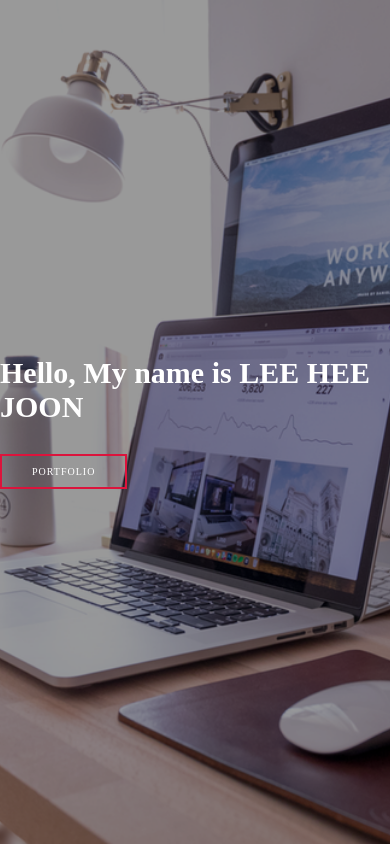
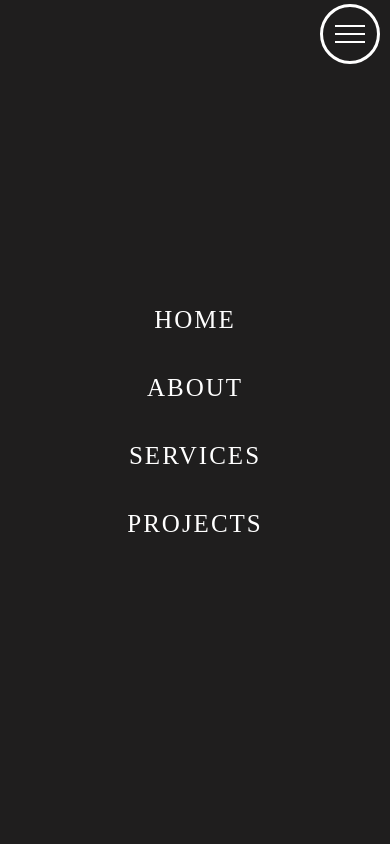
Before and after one commit to LEEHEEJOON/LHJ_portfolio, a plain HTML site: page index.html in a window 390 px wide. Shown: the top 844 px of the page. Drawn offline with Linux system fonts and the light colour scheme.

Commit message:
반응형 웹사이트 변경 및 햄버거 메뉴 추가

```diff
--- a/index.html
+++ b/index.html
@@ -10,6 +10,30 @@
     <script src="scripts.js"></script>
   </head>
   <body>
+    <!-- Header navbar -->
+    <section id="header">
+      <div class="header container">
+        <div class="nav-bar">
+          <div class="brand">
+            <a href="#home">
+              <h1><span>S</span>haif</h1>
+            </a>
+          </div>
+          <div class="nav-list">
+            <div class="hamburger">
+              <div class="bar"></div>
+            </div>
+            <ul>
+              <li><a href="#" data-after="Home">Home</a></li>
+              <li><a href="#" data-after="About">About</a></li>
+              <li><a href="#" data-after="Services">Services</a></li>
+              <li><a href="#" data-after="Projects">Projects</a></li>
+            </ul>
+          </div>
+        </div>
+      </div>
+    </section>
+
     <!-- Home Section Start -->
     <section id="home">
       <div class="home container">
--- a/scripts.js
+++ b/scripts.js
@@ -1,14 +1,24 @@
-$(document).ready(() => {
-  $(window).scroll(() => {
-    if (this.scrollY > 20) {
-      $('.navbar').addClass('sticky');
-    } else {
-      $('.navbar').removeClass('sticky');
-    }
-  });
+// $(document).ready(() => {
+//   $(window).scroll(() => {
+//     if (this.scrollY > 20) {
+//       $('.navbar').addClass('sticky');
+//     } else {
+//       $('.navbar').removeClass('sticky');
+//     }
+//   });
 
-  $('.menu-toggler').click(() => {
-    $(this).toggleClass('active');
-    $('.navbar-menu').toggleClass('active');
-  });
+//   $('.menu-toggler').click(() => {
+//     $(this).toggleClass('active');
+//     $('.navbar-menu').toggleClass('active');
+//   });
+// });
+
+const hamburger = document.querySelector(
+  '.header .nav-bar .nav-list .hamburger'
+);
+const mobile_menu = document.querySelector('.header .nav-bar .nav-list ul');
+const header = document.querySelector('.header.container');
+
+hamburger.addEventListener('click', () => {
+  hamburger.classList.toggle('active');
 });
--- a/style.css
+++ b/style.css
@@ -26,6 +26,10 @@ img {
   object-fit: cover;
 }
 
+span {
+  color: crimson;
+}
+
 p {
   color: black;
   font-size: 1.5rem;
@@ -45,10 +49,6 @@ p {
   text-align: center;
 }
 
-.section-title span {
-  color: crimson;
-}
-
 .cta {
   display: inline-block;
   padding: 10px 30px;
@@ -66,6 +66,126 @@ p {
 .cta:hover {
   color: white;
   background-color: crimson;
+}
+
+/* Header Section */
+#header {
+  position: fixed;
+  z-index: 1000;
+  left: 0;
+  top: 0;
+  width: 100vw;
+  height: auto;
+}
+
+#header .header {
+  min-height: 8vh;
+  background-color: rgba(31, 30, 30, 0.24);
+}
+
+.header .nav-bar {
+  display: flex;
+  align-items: center;
+  justify-content: space-between;
+  width: 100%;
+  height: 100%;
+  max-width: 1300px;
+  padding: 0 10px;
+}
+
+#header .nav-list ul {
+  list-style: none;
+  position: absolute;
+  background-color: rgb(31, 30, 30);
+  width: 100vw;
+  height: 100vh;
+  left: 0;
+  top: 0;
+  display: flex;
+  flex-direction: column;
+  justify-content: center;
+  align-items: center;
+  z-index: 1;
+  overflow: hidden;
+}
+
+#header .nav-list ul a {
+  font-size: 2.5rem;
+  font-weight: 500;
+  letter-spacing: 0.2rem;
+  text-decoration: none;
+  color: white;
+  text-transform: uppercase;
+  padding: 20px;
+  display: block;
+}
+
+#header .nav-list ul a::after {
+  content: attr(data-after);
+  position: absolute;
+  top: 50%;
+  left: 50%;
+  transform: translate(-50%, -50%) scale(0);
+  color: rgba(240, 248, 255, 0.021);
+  font-size: 10rem;
+  letter-spacing: 50px;
+  z-index: -1;
+  transition: 0.3s ease letter;
+}
+
+#header .nav-list ul li:hover a::after {
+  transform: translate(-50%, -50%) scale(1);
+  letter-spacing: initial;
+}
+
+#header .hamburger {
+  width: 60px;
+  height: 60px;
+  display: inline-block;
+  border: 3px solid white;
+  border-radius: 50%;
+  position: relative;
+  display: flex;
+  align-items: center;
+  justify-content: center;
+  z-index: 100;
+  cursor: pointer;
+}
+
+#header .hamburger .bar {
+  height: 2px;
+  width: 30px;
+  position: relative;
+  background-color: white;
+  z-index: -1;
+}
+
+#header .hamburger .bar::after,
+#header .hamburger .bar::before {
+  content: '';
+  position: absolute;
+  height: 100%;
+  width: 100%;
+  left: 0;
+  background-color: white;
+  transition: 0.3s ease;
+  transition-property: top, bottom;
+}
+
+#header .hamburger .bar::after {
+  top: 8px;
+}
+
+#header .hamburger .bar::before {
+  bottom: 8px;
+}
+
+#header .hamburger.active .bar::before {
+  bottom: 0;
+}
+
+#header .hamburger.active .bar::after {
+  top: 0;
 }
 
 /* Home Section */
@@ -196,6 +316,54 @@ p {
   text-align: left;
 }
 
+/* Media Query For Desktop */
+@media only screen and (min-width: 1200px) {
+  #services .service-bottom .service-item {
+    flex-basis: 22%;
+    margin: 1.5%;
+  }
+}
+
 /* Media Query For Tablet Start */
+@media only screen and (min-width: 768px) {
+  .cta {
+    font-size: 2.5rem;
+    padding: 20px 60px;
+  }
 
-/* Media Query For Tablet End */
+  h1.section-title {
+    font-size: 7rem;
+  }
+
+  /* Home Section */
+  #home h1 {
+    font-size: 7rem;
+  }
+
+  /* About Me Section */
+  #about .about {
+    flex-direction: row;
+  }
+
+  #about .col-left {
+    width: 600px;
+    height: 400px;
+    padding-left: 60px;
+  }
+
+  #about .col-right {
+    text-align: left;
+    padding: 30px;
+  }
+
+  #about .col-right h1 {
+    text-align: left;
+  }
+  /* Services Section */
+  #services .service-bottom .service-item {
+    flex-basis: 45%;
+    margin: 2.5%;
+  }
+
+  /* Project Section */
+}
```
